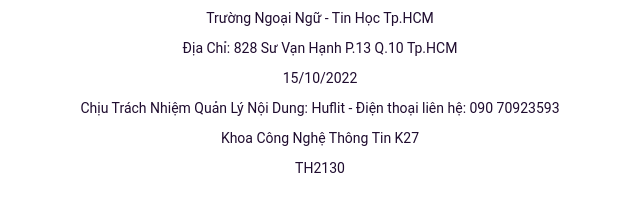
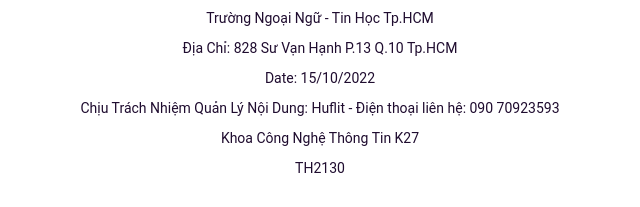
Before and after one commit to DangK3/github-Web-BangGOO, a plain HTML site: page index.html in a window 1280 px wide. Shown: the part 4835-5042 px from the top of the page, 320-960 px from the left. Drawn offline with nearby package versions, Linux system fonts and the light colour scheme.

Commit message:
Add TrangChu Done

```diff
--- a/index.html
+++ b/index.html
@@ -559,7 +559,7 @@
                 <div class="info__school">
                     <p>Trường Ngoại Ngữ - Tin Học Tp.HCM</p>
                     <p>Địa Chỉ: 828 Sư Vạn Hạnh P.13 Q.10 Tp.HCM</p>
-                    <p>15/10/2022</p>
+                    <p>Date: 15/10/2022</p>
                     <p>Chịu Trách Nhiệm Quản Lý Nội Dung: Huflit - Điện thoại liên hệ: 090 70923593</p>
                     <p>Khoa Công Nghệ Thông Tin K27</p>
                     <p>TH2130</p>
```
